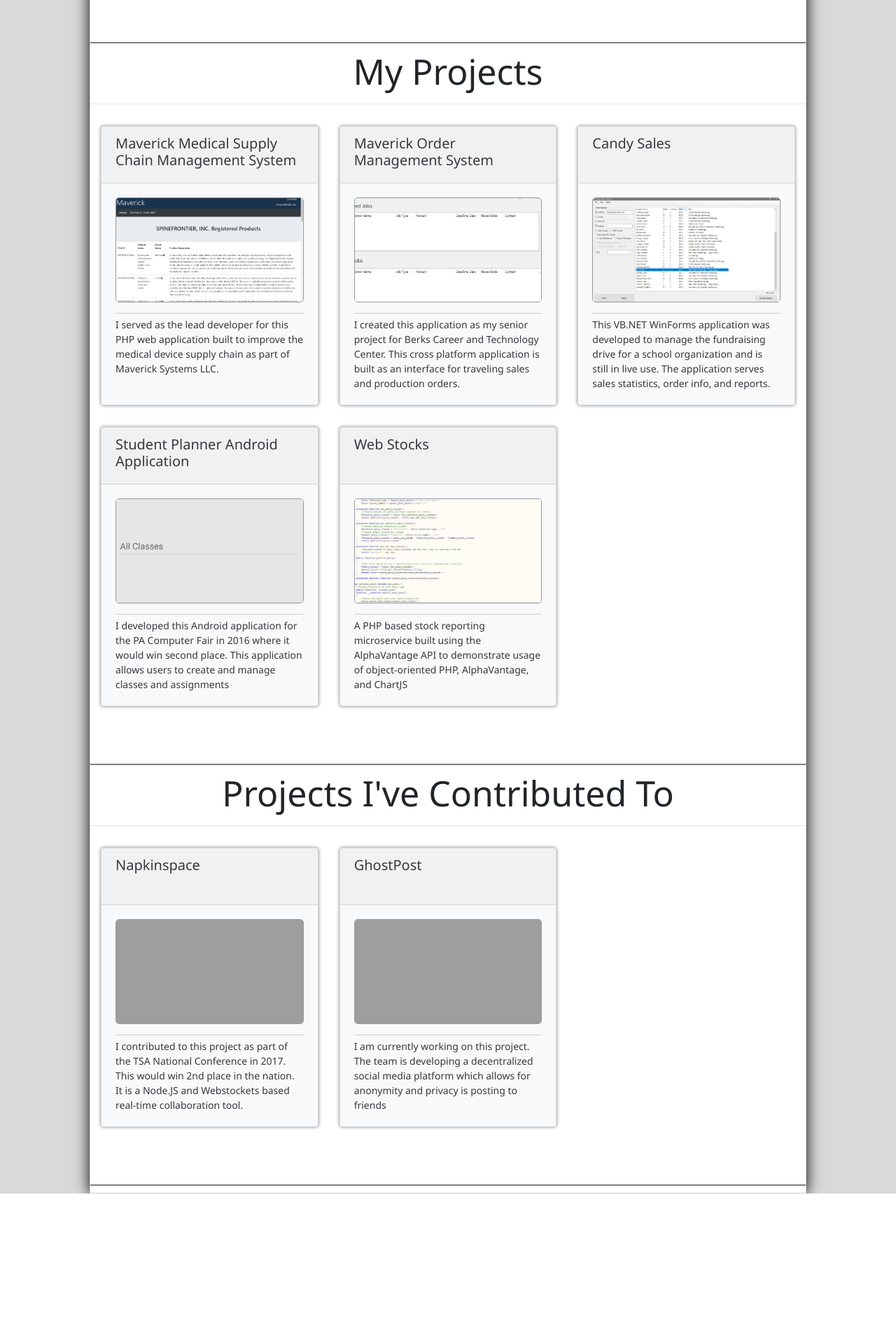
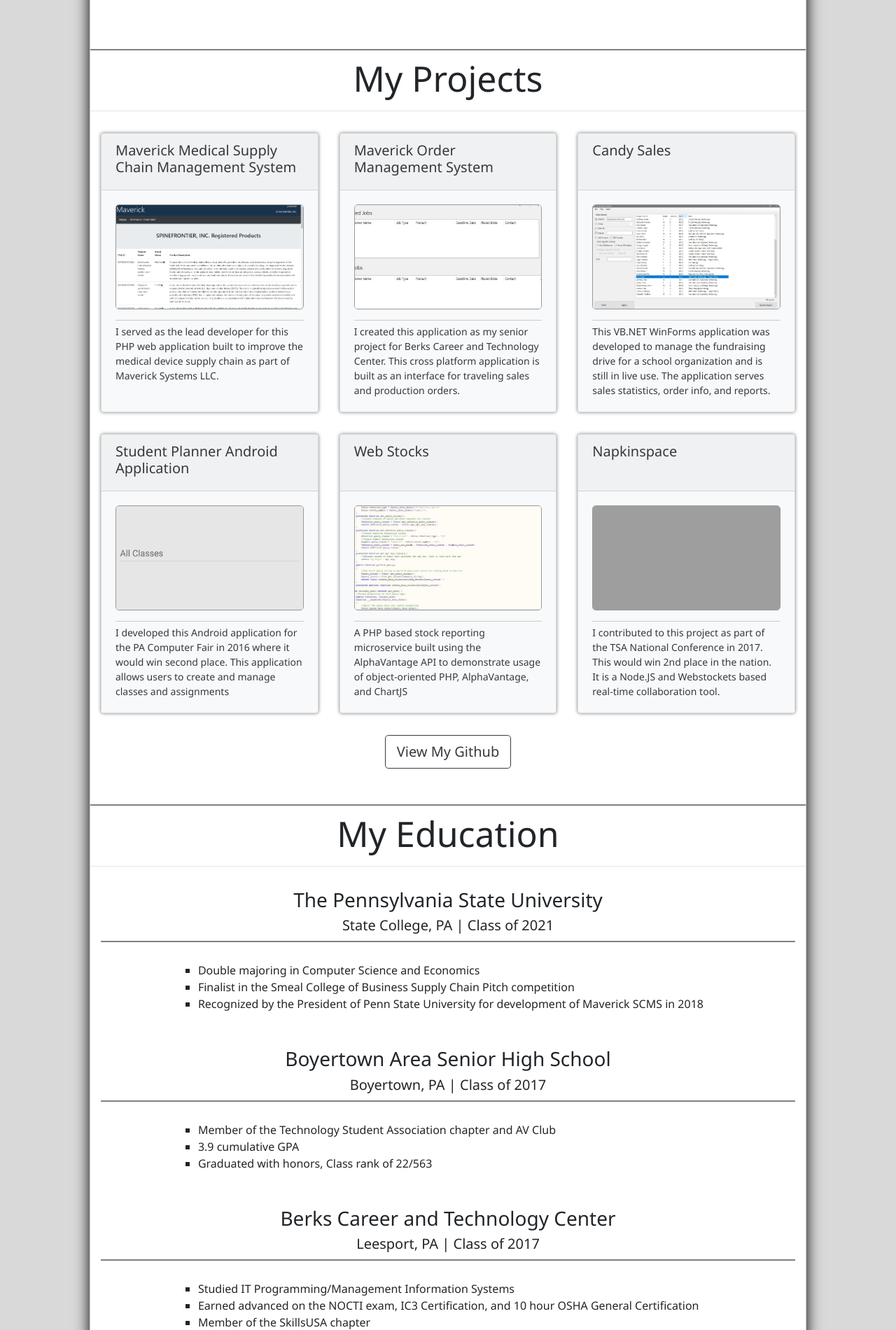
Before and after one commit to joeldseidel/joeldseidel.github.io, a PHP site: page /mywork.html in a window 1280 px wide. Shown: the part 2258-4158 px from the top of the page at 70% size. Before the commit the page ends 3963 px from the top, so only its background shows below. Run offline with PHP 8.4, Linux system fonts and the light colour scheme; grey boxes are pictures that could not be loaded.

Commit message:
School, Work, and home page take 23524

```diff
--- a/mywork.html
+++ b/mywork.html
@@ -10,7 +10,7 @@
     <script src="https://maxcdn.bootstrapcdn.com/bootstrap/4.1.3/js/bootstrap.min.js"></script>
     <script src="script/mywork-script.js"></script>
 </head>
-<body data-spy="scroll" data-target=".navbar" data-offset="125" >
+<body data-spy="scroll" data-target=".navbar" data-offset="200" >
     <nav class="navbar navbar-expand-md bg-dark navbar-dark fixed-top">
         <button class="navbar-toggler" type="button" data-toggle="collapse" data-target="#navbarcontent" aria-controls="navbarcontent" aria-expanded="false" aria-label="Toggle navigation">
             <span class="navbar-toggler-icon"></span>
@@ -29,14 +29,18 @@
                 <a class="nav-link section-link" href="#myawards">Awards/Recognition</a>
             </li>
             <li class="nav-item">
-                <a class="nav-link section-link" href="#myprojects">My Projects</a>
+                <a class="nav-link section-link" href="#myprojects">Projects</a>
             </li>
             <li class="nav-item">
-                <a class="nav-link section-link" href="#mycontributions">My Contributions</a>
+                <a class="nav-link section-link" href="#myeducation">Education</a>
+            </li>
+            <li class="nav-item">
+                <a class="nav-link section-link" href="#myprofessionalexperience">Experience</a>
             </li>
         </ul>
     </nav>
     <div class="page-background">
+        <div id="overview" class="work-section">
             <div id="awards-carousel" class="carousel slide" data-ride="carousel">
                 <div class="container position-relative">
                     <ul class="carousel-indicators">
@@ -91,7 +95,6 @@
                     <span class="carousel-control-next-icon"></span>
                 </a>
             </div>
-        <div id="overview" class="work-section">
             <h1 class="work-section-header">Professional Overview</h1><hr/>
             <p class="work-section-text">I am a full stack software developer. My specialization is backend development and data management. My primary skills are based in working with the .NET framework in VB and C# for Windows development, the JVM with Java and Scala for backend development, C/C++, and on the LAMP stack for web development, specifically focusing on PHP and MySQL.</p>
             <p class="work-section-text">I am the most skilled in using C# for Windows Form/WPF application development. I would also consider myself highly skilled in data system/API development in object oriented programming languages, specifically Java, C++, or C#. I have also worked fairly extensively with HTML5/CSS3 and Bootstrap in developing responsive web pages.</p>
@@ -129,11 +132,9 @@
                     </ul>
                     <h3 class="work-section-subheader">Project Management:</h3>
                     <ul class="list-inline skill-list">
-                        <li class="list-inline-item skill-listing" data-skill="slack">Slack</li>
                         <li class="list-inline-item skill-listing" data-skill="jira">Jira / Atlassian</li>
-                        <li class="list-inline-item skill-listing" data-skill="git">Github / Git</li>
-                        <li class="list-inline-item skill-listing" data-skill="visio">Microsoft Visio</li>
-                        <li class="list-inline-item skill-listing" data-skill="gsuite">G Suite Administration</li>
+                        <li class="list-inline-item skill-listing" data-skill="git">Git</li>
+                        <li class="list-inline-item skill-listing" data-skill="gsuite">G Suite</li>
                         <li class="list-inline-item skill-listing" data-skill="office">Microsoft Office</li>
                         <li class="list-inline-item skill-listing" data-skill="azure">Microsoft Azure</li>
                     </ul>
@@ -204,13 +205,6 @@
                             </div>
                         </div>
                     </div>
-                </div>
-            </div>
-        </div>
-        <div id="mycontributions" class="work-section">
-            <h1 class="work-section-header">Projects I've Contributed To</h1><hr>
-            <div class="container-fluid">
-                <div class="row">
                     <div class="col-sm-4 d-flex align-items-stretch">
                         <div class="project-card card bg-light text-dark">
                             <div class="project-name-header card-header">
@@ -222,18 +216,70 @@
                             </div>
                         </div>
                     </div>
-                    <div class="col-sm-4 d-flex align-items-stretch">
-                        <div class="project-card card bg-light text-dark">
-                            <div class="project-name-header card-header">
-                                <h5>GhostPost</h5><br/>
                 </div>
-                            <div class="card-body">
-                                <img class="card-image" src="img/ghostpost-thumbnail.JPG" alt="GhostPost Thumbnail"/>
-                                <p class="card-text">I am currently working on this project. The team is developing a decentralized social media platform which allows for anonymity and privacy is posting to friends</p>
+                <div class="container h-100">
+                    <div class="row  h-100 justify-content-center align-items-center">
+                        <a role="button" target="_blank" rel="noopener noreferrer" class="btn btn-outline-dark btn-lg" href="https://www.github.com/joeldseidel">View My Github</a>
                     </div>
                 </div>
             </div>
         </div>
+        <div id="myeducation" class="work-section">
+            <h1 class="work-section-header">My Education</h1><hr/>
+            <div class="container-fluid education_container">
+                <h3 class="education_location">The Pennsylvania State University</h3>
+                <h5 class="education_subheader">State College, PA  |  Class of 2021</h5>
+                <ol class="education_description">
+                    <li>Double majoring in Computer Science and Economics</li>
+                    <li>Finalist in the Smeal College of Business Supply Chain Pitch competition</li>
+                    <li>Recognized by the President of Penn State University for development of Maverick SCMS in 2018</li>
+                </ol>
+            </div>
+            <div class="container-fluid education_container">
+                <h3 class="education_location">Boyertown Area Senior High School</h3>
+                <h5 class="education_subheader">Boyertown, PA  |  Class of 2017</h5>
+                <ol class="education_description">
+                    <li>Member of the Technology Student Association chapter and AV Club</li>
+                    <li>3.9 cumulative GPA</li>
+                    <li>Graduated with honors, Class rank of 22/563</li>
+                </ol>
+            </div>
+            <div class="container-fluid education_container">
+                <h3 class="education_location">Berks Career and Technology Center</h3>
+                <h5 class="education_subheader">Leesport, PA  |  Class of 2017</h5>
+                <ol class="education_description">
+                    <li>Studied IT Programming/Management Information Systems</li>
+                    <li>Earned advanced on the NOCTI exam, IC3 Certification, and 10 hour OSHA General Certification</li>
+                    <li>Member of the SkillsUSA chapter</li>
+                </ol>
+            </div>
+        </div>
+        <div id="myprofessionalexperience" class="work-section">
+            <h1 class="work-section-header">My Professional Experience</h1><hr/>
+            <div class="container-fluid education_container">
+                <h3 class="education_location">CEO/Lead Developer at Maverick Systems LLC</h3>
+                <h5 class="education_subheader">State College, PA  |  April 2018 - Present</h5>
+                <p class="education_description">Co-owner of a startup company based out of State College, PA. Lead developer and systems architect designing a server-based supply chain management system using an HTTPS server backend data system written in Java and a frontend web interface using HTML5/CSS, JavaScript, PHP, and Bootstrap</p>
+                <ol class="education_description">
+                    <li>Managed and lead a 5 person development team as well as handling company financials and internal systems</li>
+                    <li>Developed and implemented a Java-based HTTPS server backend data system to provide secure and light-weight access to our database hosted via Amazon Web Services</li>
+                    <li>Developed and implmented an efficient and secure MySQL database to manage a high number of records</li>
+                    <li>Utilized Agile development procedures and tools (Atlassian suite) to facilitate a productive and efficient remote development team</li>
+                    <li>Worked to create a positive and inviting company culture while maintaining productivity via flexible and understanding management techniques</li>
+                    <li>Conducted numerous company meetings, presentations, and trainings in person and via online meeting software</li>
+                </ol>
+            </div>
+            <div class="container-fluid education_container">
+                <h3 class="education_location">Inventory Control Analyst at East Penn Manufacturing</h3>
+                <h5 class="education_subheader">Lyon Station, PA  |  May 2018 - August 2018</h5>
+                <p class="education_description">Ensured validity of internal inventory of second largest lead oxide battery manufacturer in the world. Extensive work with East Penn’s internally-developed inventory management system and off-the-shelf manufacturing software Glovia</p>
+                <ol class="education_description">
+                    <li>Partnered with plant department supervisors and plant supervisors to adjust inventory quantities and locations to match actual stock and locate missing inventory</li>
+                    <li>Generated effective reports from the inventory management system to facilitate inventory placement and efficiency</li>
+                    <li>Worked with the industrial division purchasing department to verify purchase order receiving records and vendor invoices against stock quantities</li>
+                    <li>Utilized mainframe-based inventory management system software via SSH connection and Citrix VM software</li>
+                    <li>Lead special projects as directed by plant management to increase inventory efficiency on both a departmental and a supply chain scale</li>
+                </ol>
             </div>
         </div>
     </div>
--- a/style/mywork-style.css
+++ b/style/mywork-style.css
@@ -46,9 +46,6 @@ body {
     border-top: 1px solid #cccccc;
     padding-top: 5px;
 }
-.project-card:hover{
-    cursor: pointer;
-}
 .project-card{
     box-shadow: 0 0 5px #808080;
     margin-bottom: 10%;
@@ -76,7 +73,6 @@ body {
     }
     #awards-carousel{
         background-color: black;
-        height: 500px !important;
     }
 }
 hr{
@@ -124,7 +120,7 @@ hr{
 }
 #awards-carousel{
     height:750px;
-    margin-bottom: 10px;
+    margin-bottom: 20px;
 }
 .carousel-caption{
     background-color: rgba(0,0,0,0.75);
@@ -142,3 +138,26 @@ hr{
     height: 15px;
     width: 15px;
 }
+.education_photo{
+    width:100%;
+}
+.education_location{
+    text-align:center;
+}
+.education_subheader{
+    text-align:center;
+    border-bottom: 2px solid #808080;
+    padding-bottom: 10px;
+}
+.education_description{
+    padding-left: 5%;
+    padding-right: 5%;
+    padding-top: 20px;
+    list-style-type: square;
+}
+.education_description li{
+    margin-left: 10%;
+}
+.education_container{
+    margin-bottom: 50px;
+}
```
Also changed, not shown: index.html (+8 -5 lines), style/index-style.css (+10 -7 lines), img/pennstate.jpg (added). Lines whose indentation alone changed are shown as unchanged.
